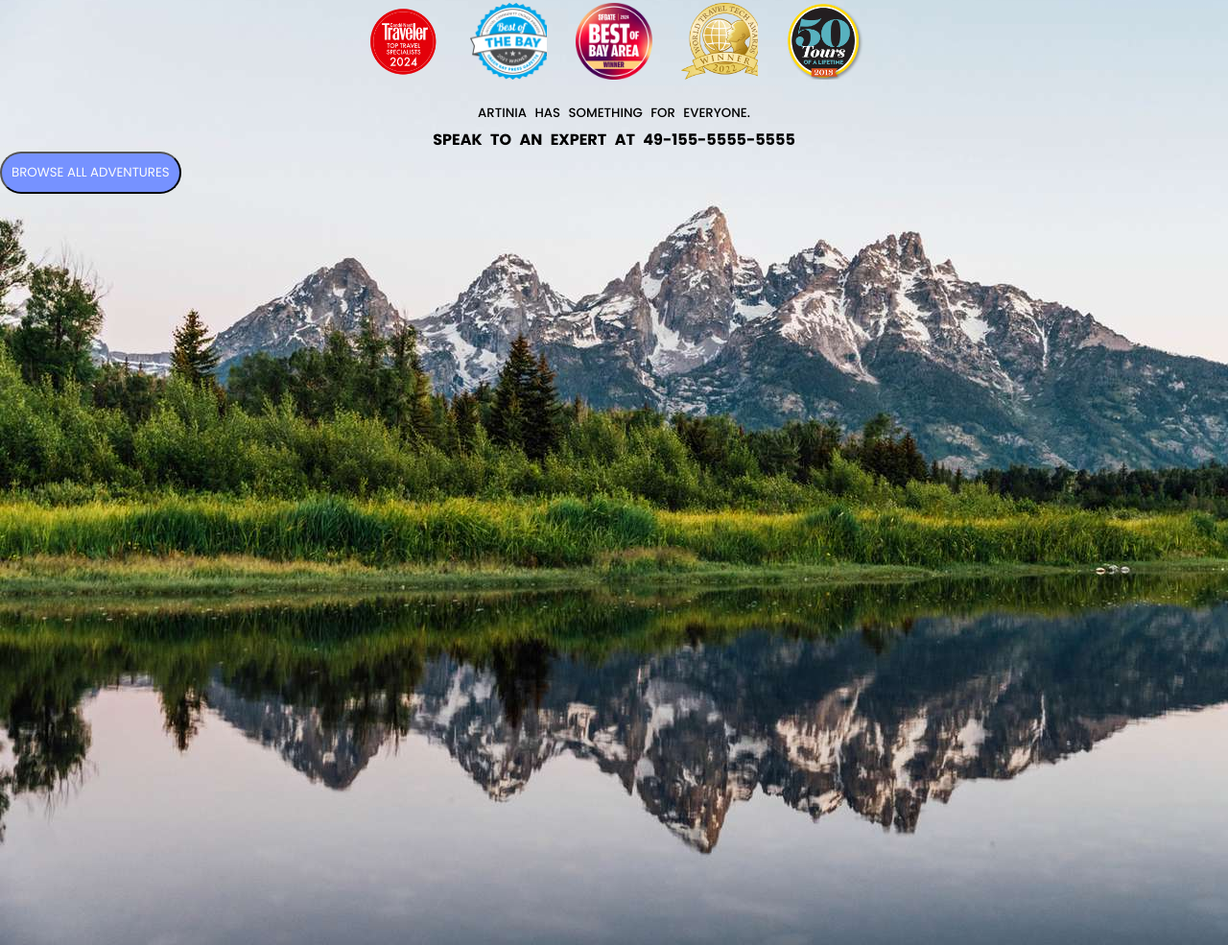
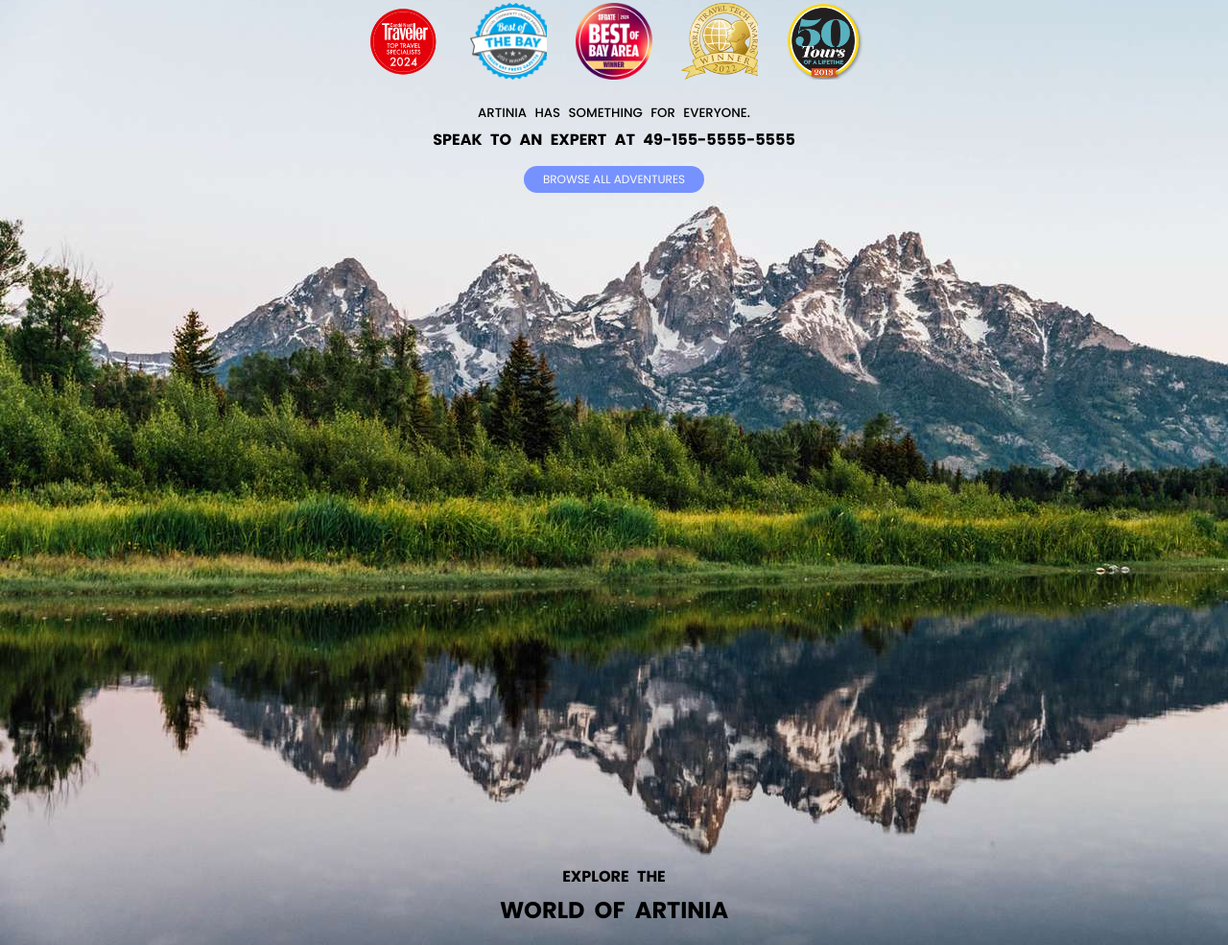
Before and after one commit to reneSpeaks/primer-final, a plain HTML site: page index.html in a window 1280 px wide. Shown: the part 1667-2652 px from the top of the page at 96% size. Drawn offline with Linux system fonts and the light colour scheme.

```diff
--- a/css/styles.css
+++ b/css/styles.css
@@ -431,24 +431,29 @@
   width: 100%;
   background-size: cover;
   background-repeat: no-repeat;
+  text-align: center;
+  word-spacing: 5px;
 }
 .Winner h5{
-  text-align: center;
-  word-spacing: 5px;
   padding: 5px;
   font-weight: 500;
 }
 .Winner h4{
   text-align: center;
-  word-spacing: 5px;
+}
+.Winner h2{
+  text-align: center;
+  padding: 5px;
 }
 .Winner button{
   background-color: var(--tertiaryColor);
   color: var(--lightBackgroundColor);
   border-radius: 25PX;
-  padding: 10px;
-  text-align: center;
-  align-items: center;
+  padding: 5px 20px;
+  margin: 15px 0px 700px;
+  display: inline-block;
+  font-size: 12px;
+  border: none;
 }
 .Winner-Logo{
 display: flex;
--- a/index.html
+++ b/index.html
@@ -209,6 +209,8 @@
             <h5>ARTINIA HAS SOMETHING FOR EVERYONE.</h5>
             <h4>SPEAK TO AN EXPERT AT 49-155-5555-5555</h4>
             <button>BROWSE ALL ADVENTURES</button>
+            <h4>EXPLORE THE</h4>
+            <h2>WORLD OF ARTINIA</h2>
           </section>
         </main>
         <div id="footerbcg">
```
